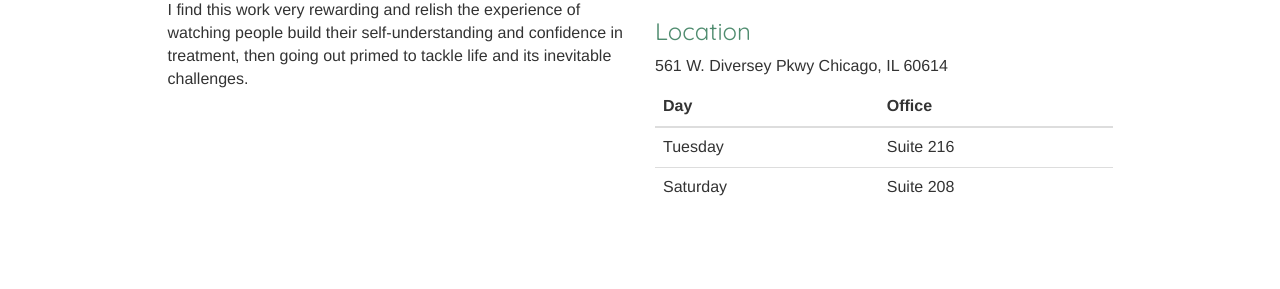
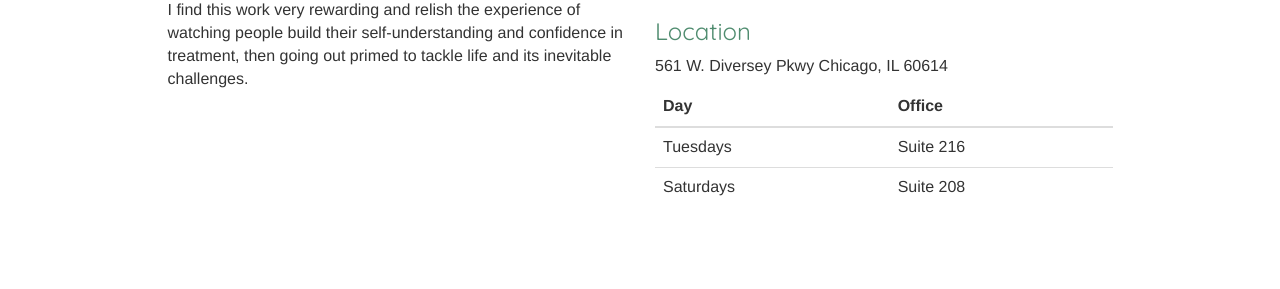
Before and after one commit to taylorcbrown/aubreyryantherapy, a Jekyll site: the page built from about.md, in a window 1280 px wide. Shown: the part 430-719 px from the top of the page. Built offline with Jekyll 4.4.1, drawn with Linux system fonts in a browser that asks for light colours; nearby versions of some CDN libraries.

Commit message:
Update available hours

```diff
--- a/about.md
+++ b/about.md
@@ -20,11 +20,11 @@ permalink: /about/
 		  </thead>
 		  <tbody>
 			  <tr>
-			    <td>Tuesday</td>
+			    <td>Tuesdays</td>
 			    <td>Suite 216</td>
 			  </tr>
 			  <tr>
-			    <td>Saturday</td>
+			    <td>Saturdays</td>
 			    <td>Suite 208</td>
 			  </tr>
 			</tbody>
```
Also changed, not shown: payment.md (+1 -1 lines), 3 other files.
